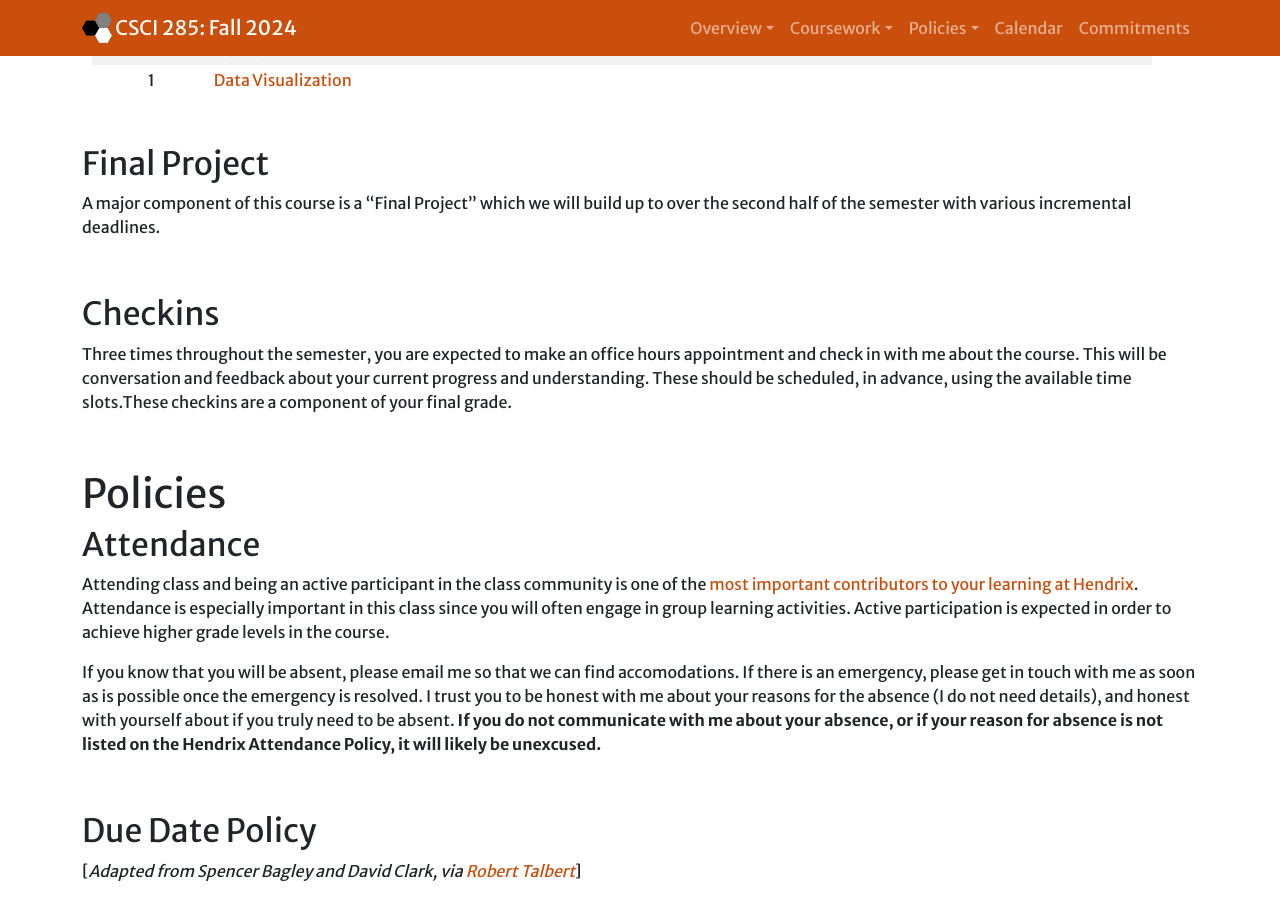
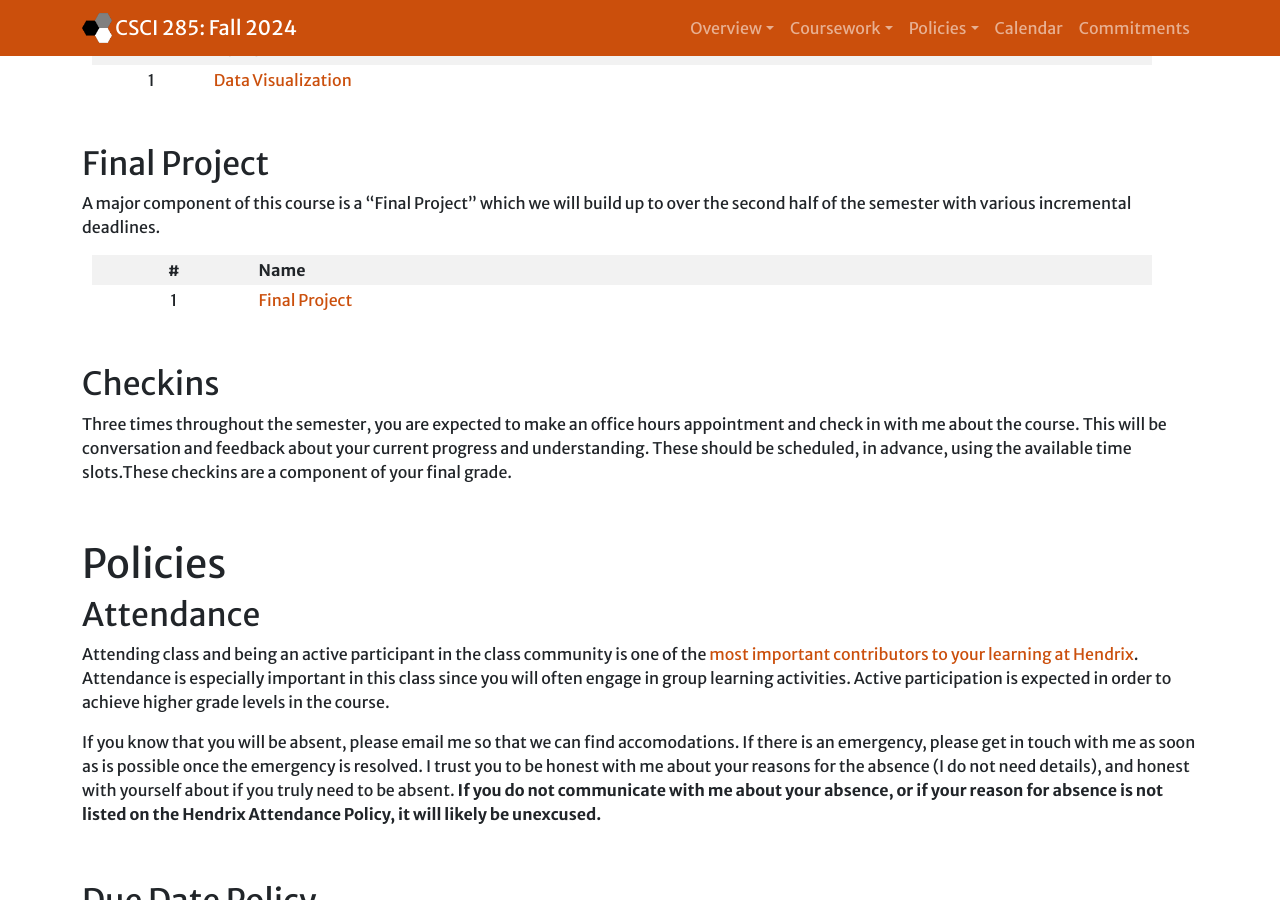
Before and after one commit to Hendrix-CS/csci285, a Jekyll site: the page built from index.md, in a window 1280 px wide and 900 px high, scrolled down 2525 px. Built offline with Jekyll 4.4.1, drawn with Linux system fonts in a browser that asks for light colours; nearby versions of some CDN libraries.

Commit message:
Adding final project link to homepage

```diff
--- a/index.md
+++ b/index.md
@@ -104,10 +104,11 @@ There will be two exams administered throughout the semester in order to evaluat
 ## <a name="project">Final Project</a>
 A major component of this course is a "Final Project" which we will build up to over the second half of the semester with various incremental deadlines.
 
-<!--
-[https://hendrix-cs.github.io/csci285/projects/project.html](https://hendrix-cs.github.io/csci285/projects/project.html)
+| #  | Name
+|:--:|-----
+|1 | [Final Project]({{site.baseurl}}/projects/project.html)
 
--->
+
 <br>
 
 ## <a name="checkins">Checkins</a>
```
Also changed, not shown: projects/project.md (+1 -1 lines).
